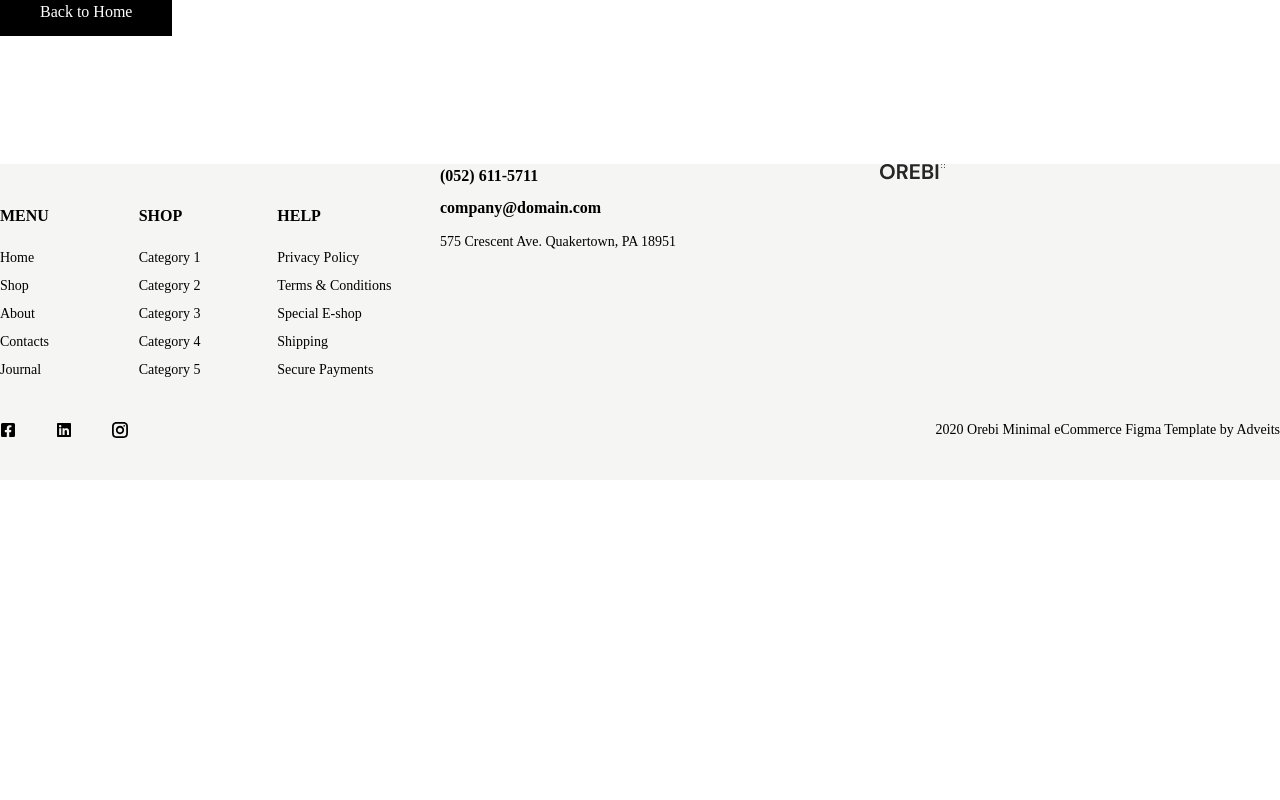
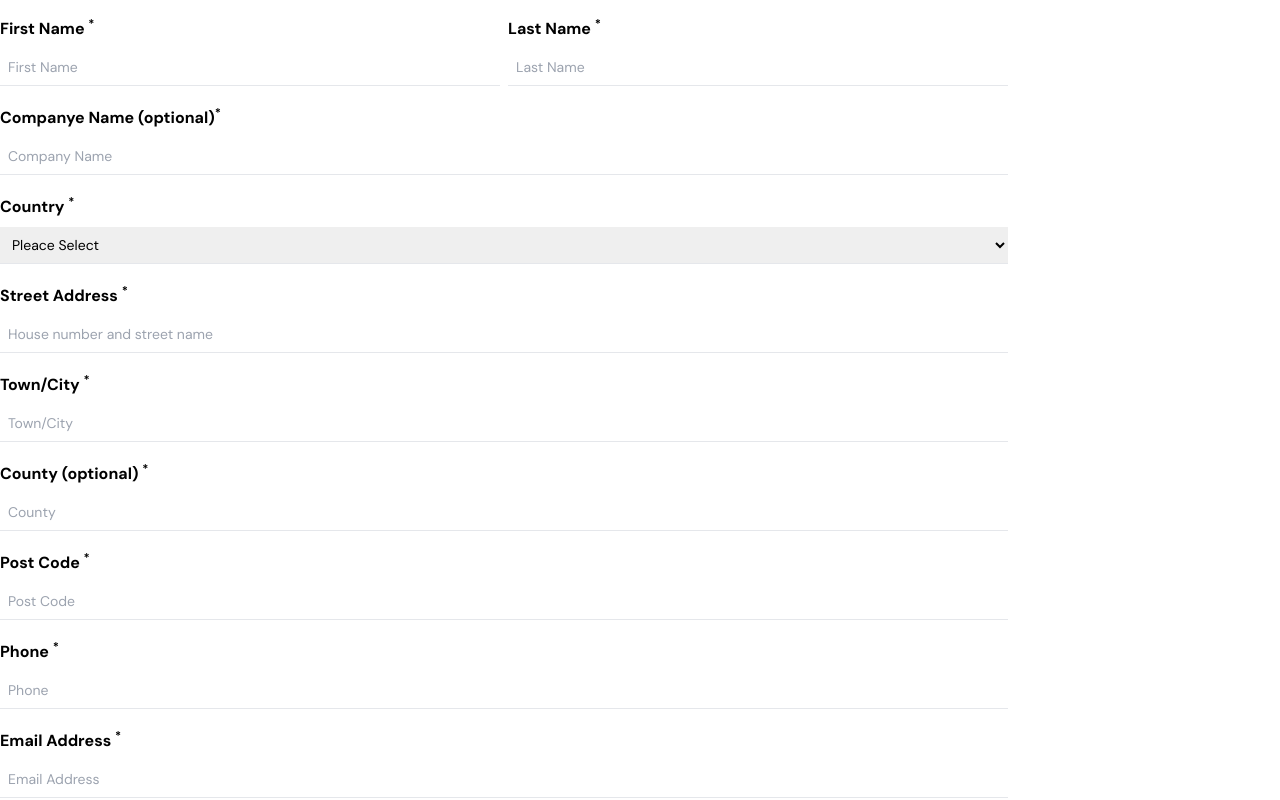
Before and after one commit to shoriful-dev/orebi-ecommerce, a React (Vite) app: page /checkout in a window 1280 px wide. Shown: the part 680-1480 px from the top of the page. Before the commit the page ends 1160 px from the top, so only its background shows below. Built offline with nearby package versions, Linux system fonts and the light colour scheme.

Commit message:
Some Changes

```diff
--- a/src/App.jsx
+++ b/src/App.jsx
@@ -1,4 +1,4 @@
-// import React from "react";
+
 import {
   createBrowserRouter,
   RouterProvider,
@@ -15,22 +15,24 @@ import Error from "./pages/Error";
 import MyAccount from "./pages/MyAccount";
 import LogOut from "./pages/LogOut";
 import Cart from "./pages/Cart";
+import Checkout from "./pages/Checkout";
 
 
 const router = createBrowserRouter(
   createRoutesFromElements(
     <>
-    <Route path='/' element={<RootLayouts/>}>
-      <Route path='/' element={<Home/>}/>
-      <Route path='/shop' element={<Shop/>}/>
-      <Route path='/about' element={<About/>}/>
-      <Route path='/contacts' element={<Contacts/>}/>
-      <Route path='/journal' element={<Journal/>}/>
-      <Route path='/my-account' element={<MyAccount/>}/>
-      <Route path='/log-out' element={<LogOut/>}/>
-      <Route path='/cart' element={<Cart/>}/>
-      <Route path='*' element={<Error/>}/>
-    </Route>
+      <Route path="/" element={<RootLayouts />}>
+        <Route path="/" element={<Home />} />
+        <Route path="shop" element={<Shop />} />
+        <Route path="about" element={<About />} />
+        <Route path="contacts" element={<Contacts />} />
+        <Route path="journal" element={<Journal />} />
+        <Route path="my-account" element={<MyAccount />} />
+        <Route path="log-out" element={<LogOut />} />
+        <Route path="cart" element={<Cart />} />
+        <Route path="*" element={<Error />} />
+        <Route path="checkout" element={<Checkout />} />
+      </Route>
     </>
   )
 );
--- a/src/index.css
+++ b/src/index.css
@@ -8,6 +8,11 @@
   padding: 0;
   outline: 0;
   box-sizing: border-box;
+  font-family: 'DM Sans';
+  ::selection {
+    background-color: #8ae3f3;
+    color: #000000;
+  }
 }
 ul,li {
   list-style-type: none;
@@ -20,7 +25,3 @@ h1,h2,h3,h4,h5,h6,p {
   padding: 0;
   line-height: 0.8;
 }
-
-body {
-  font-family:"DM_Sans";
-}
--- a/src/layouts/Category.jsx
+++ b/src/layouts/Category.jsx
@@ -100,14 +100,12 @@ const Category = () => {
       }
     };
 
-    // Add event listener when the component mounts
     document.addEventListener('mousedown', handleClickOutside);
 
-    // Clean up the event listener when the component unmounts
     return () => {
       document.removeEventListener('mousedown', handleClickOutside);
     };
-  }, []); // Empty dependency array means this effect runs once on mount and cleanup on unmount
+  }, []);
   //? Cart Dropdown Part End
   return (
     <>
--- a/src/layouts/Footer.jsx
+++ b/src/layouts/Footer.jsx
@@ -1,4 +1,3 @@
-import React from 'react';
 import { Link } from 'react-router-dom';
 import Container from '../components/Container';
 import Text from '../components/Text';
@@ -52,7 +51,7 @@ const Footer = () => {
               <Text as="h2" className="text-sm mt-2" text="Secure Payments" />
             </div>
           </div>
-          <div className="mt-10 md:mt-0">
+          <div className="mt-10">
             <Text
               as="h2"
               className="font-bold text-base"
@@ -69,7 +68,7 @@ const Footer = () => {
               text="575 Crescent Ave. Quakertown, PA 18951"
             />
           </div>
-          <div className="mt-10 md:mt-0 flex justify-center lg:justify-start">
+          <div className="mt-10 flex justify-center lg:justify-start">
             <Link to={'/'}>
               <Image imgSrc={logo} imgAlt="logo" className={'w-32'} />
             </Link>
--- /dev/null
+++ b/src/pages/Checkout.jsx
@@ -0,0 +1,145 @@
+import Container from './../components/Container';
+
+const Checkout = () => {
+  return (
+    <>
+      <Container>
+        <div className="">
+          <h3 className="text-5xl font-bold mt-24">Checkout</h3>
+        </div>
+        <div className="">
+          <p className="text-base mt-28">
+            <span className="text-gray-400">Have a coupon?</span> Click here to
+            enter your code
+          </p>
+          <input type="text" className='py-2 w-[1008px] border-b'/>
+        </div>
+
+        <div className="">
+          <h3 className="text-4xl font-bold mt-20">Billing Details</h3>
+        </div>
+
+        <div className="flex gap-2">
+          <div className="mt-10">
+            <label className="block font-bold pb-2" htmlFor="">
+              First Name <sup className="font-bold">*</sup>
+            </label>
+            <input
+              type="text"
+              placeholder="First Name"
+              className="text-sm w-[500px] py-2 px-2 border-b"
+            />
+          </div>
+          <div className="mt-10">
+            <label className="block font-bold pb-2" htmlFor="">
+              Last Name <sup className="font-bold">*</sup>
+            </label>
+            <input
+              type="text"
+              placeholder="Last Name"
+              className="text-sm w-[500px] py-2 px-2 border-b"
+            />
+          </div>
+        </div>
+
+        <div className="mt-5">
+          <label className="block font-bold pb-2" htmlFor="">
+            Companye Name (optional)<sup className="font-bold">*</sup>
+          </label>
+          <input
+            type="text"
+            placeholder="Company Name"
+            className="text-sm w-[1008px] py-2 px-2 border-b"
+          />
+        </div>
+
+        <div className="mt-5">
+          <label className="block font-bold pb-2" htmlFor="">
+            Country <sup className="font-bold">*</sup>
+          </label>
+          <select
+            name="text"
+            id="text"
+            className="text-sm w-[1008px] py-2 px-2 border-b"
+          >
+            <option value="text">Pleace Select</option>
+            <option value="text">Bangladesh</option>
+            <option value="text">India</option>
+            <option value="text">Nepal</option>
+            <option value="text">Canada</option>
+            <option value="text">England</option>
+          </select>
+        </div>
+
+        <div className="mt-5">
+          <label className="block font-bold pb-2" htmlFor="">
+            Street Address <sup className="font-bold">*</sup>
+          </label>
+          <input
+            type="text"
+            placeholder="House number and street name"
+            className="text-sm w-[1008px] py-2 px-2 border-b"
+          />
+        </div>
+
+        <div className="mt-5">
+          <label className="block font-bold pb-2" htmlFor="">
+            Town/City <sup className="font-bold">*</sup>
+          </label>
+          <input
+            type="text"
+            placeholder="Town/City"
+            className="text-sm w-[1008px] py-2 px-2 border-b"
+          />
+        </div>
+
+        <div className="mt-5">
+          <label className="block font-bold pb-2" htmlFor="">
+            County (optional) <sup className="font-bold">*</sup>
+          </label>
+          <input
+            type="text"
+            placeholder="County"
+            className="text-sm w-[1008px] py-2 px-2 border-b"
+          />
+        </div>
+
+        <div className="mt-5">
+          <label className="block font-bold pb-2" htmlFor="">
+            Post Code <sup className="font-bold">*</sup>
+          </label>
+          <input
+            type="text"
+            placeholder="Post Code"
+            className="text-sm w-[1008px] py-2 px-2 border-b"
+          />
+        </div>
+
+        <div className="mt-5">
+          <label className="block font-bold pb-2" htmlFor="">
+            Phone <sup className="font-bold">*</sup>
+          </label>
+          <input
+            type="text"
+            placeholder="Phone"
+            className="text-sm w-[1008px] py-2 px-2 border-b"
+          />
+        </div>
+
+        <div className="mt-5">
+          <label className="block font-bold pb-2" htmlFor="">
+            Email Address <sup className="font-bold">*</sup>
+          </label>
+          <input
+            type="text"
+            placeholder="Email Address"
+            className="text-sm w-[1008px] py-2 px-2 border-b"
+          />
+        </div>
+
+      </Container>
+    </>
+  );
+}
+
+export default Checkout
--- a/src/pages/Contacts.jsx
+++ b/src/pages/Contacts.jsx
@@ -1,12 +1,27 @@
 // import React from 'react'
-import RootLayouts from '../components/RootLayouts'
+
+import Container from "../components/Container"
+import Text from "../components/Text";
 
 const Contacts = () => {
   return (
-    <div>
-      <h1>Contacts</h1>
-    </div>
-  )
+    <>
+      <Container>
+        <Text
+          text={'Contacts'}
+          as={'h3'}
+          className={'text-5xl font-DM_Sans mt-10'}
+        />
+        <div className="">
+          <Text
+            text={'Fill up a Form'}
+            as={'h3'}
+            className={'text-2xl font-DM_Sans mt-10'}
+          />
+        </div>
+      </Container>
+    </>
+  );
 }
 
 export default Contacts
```
Also changed, not shown: src/pages/Cart.jsx (+51 -24 lines).
